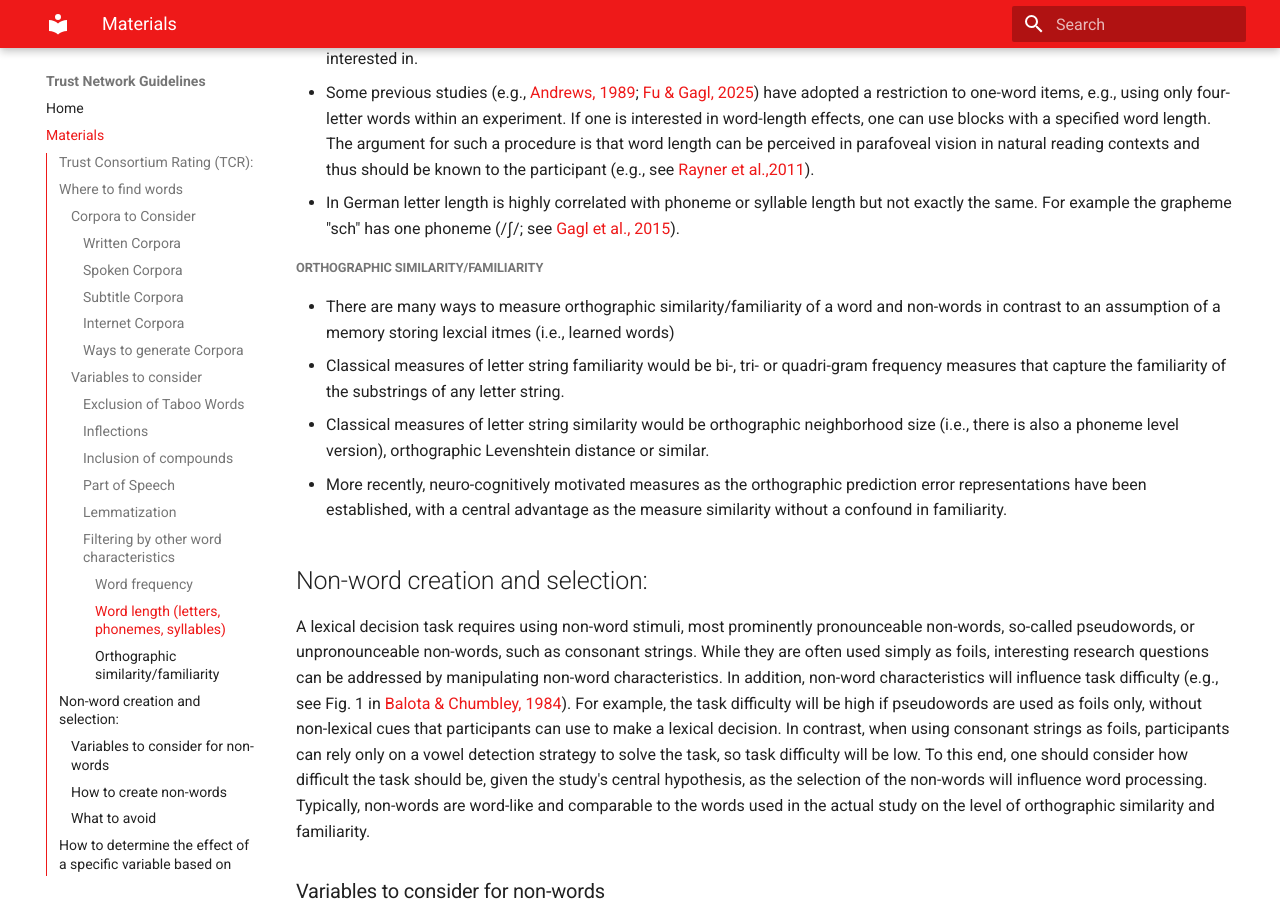
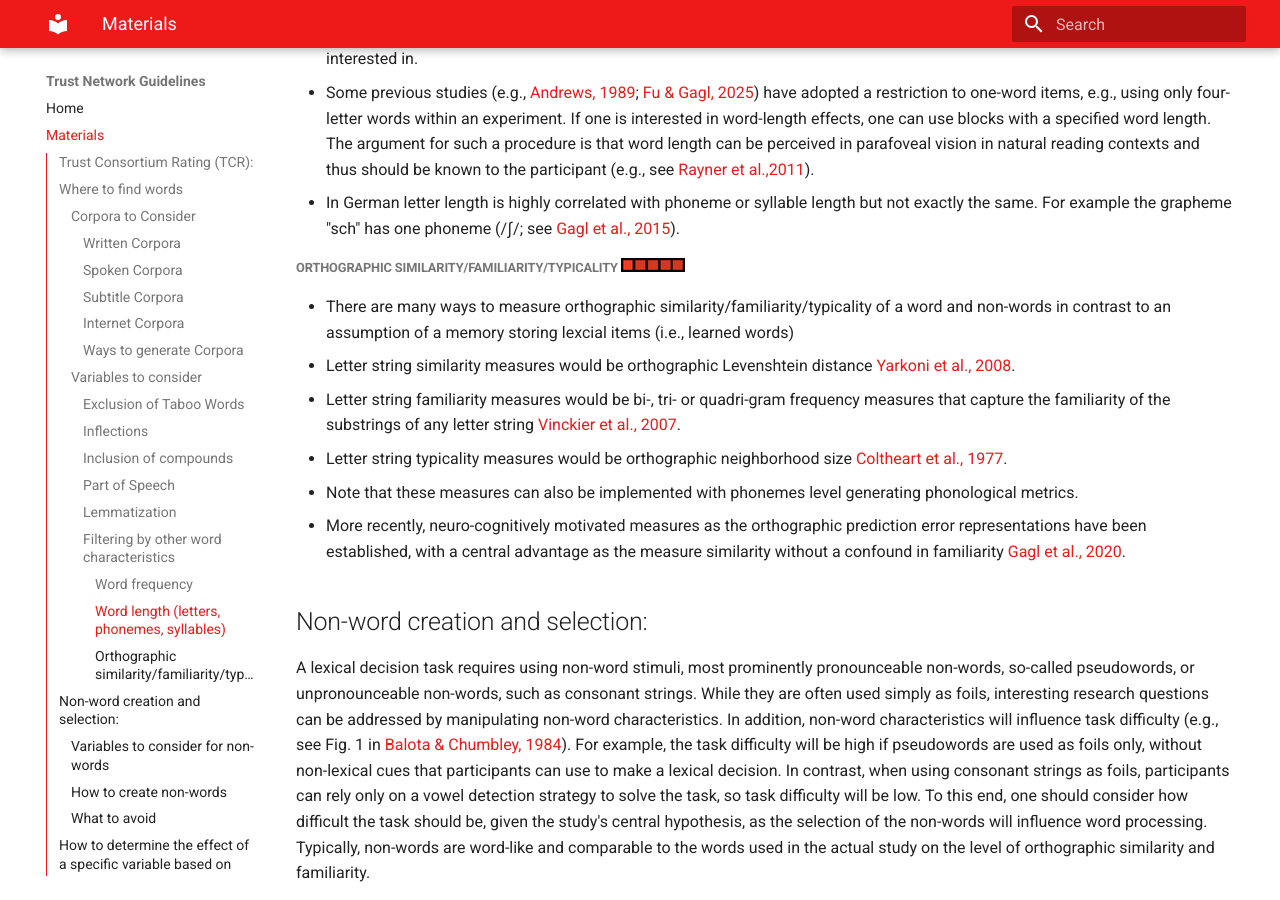
Before and after one commit to cwdeee/trust-network-guidelines, an MkDocs documentation site: the page built from docs/materials.md, in a window 1280 px wide and 900 px high, scrolled down 4707 px. Built offline with MkDocs 1.6.1 and Material for MkDocs 9.7.7, drawn with Linux system fonts in a browser that asks for light colours.

Commit message:
orth.-similarity

```diff
--- a/docs/materials.md
+++ b/docs/materials.md
@@ -122,12 +122,14 @@ There is an argument for excluding words with particularly low frequency, as the
 - Some previous studies (e.g., [Andrews, 1989](https://doi.org/10.1037/0278-7393.15.5.802); [Fu & Gagl, 2025](https://doi.org/10.1162/jocn_a_02301)) have adopted a restriction to one-word items, e.g., using only four-letter words within an experiment. If one is interested in word-length effects, one can use blocks with a specified word length. The argument for such a procedure is that word length can be perceived in parafoveal vision in natural reading contexts and thus should be known to the participant (e.g., see [Rayner et al.,2011](https://doi.org/10.1037/a0020990)).
 - In German letter length is highly correlated with phoneme or syllable length but not exactly the same. For example the grapheme "sch" has one phoneme (/ʃ/; see [Gagl et al., 2015](https://doi.org/10.1080/10888438.2015.1026969)).
 
-##### Orthographic similarity/familiarity
+##### Orthographic similarity/familiarity/typicality  ![Importance Rating 2](images/rating5.png)
 
-- There are many ways to measure orthographic similarity/familiarity of a word and non-words in contrast to an assumption of a memory storing lexcial itmes (i.e., learned words)
-- Classical measures of letter string familiarity would be bi-, tri- or quadri-gram frequency measures that capture the familiarity of the substrings of any letter string.
-- Classical measures of letter string similarity would be orthographic neighborhood size (i.e., there is also a phoneme level version), orthographic Levenshtein distance or similar.
-- More recently, neuro-cognitively motivated measures as the orthographic prediction error representations have been established, with a central advantage as the measure similarity without a confound in familiarity.
+- There are many ways to measure orthographic similarity/familiarity/typicality of a word and non-words in contrast to an assumption of a memory storing lexcial items (i.e., learned words)
+- Letter string similarity measures would be orthographic Levenshtein distance [Yarkoni et al., 2008](https://doi.org/10.3758/PBR.15.5.971).
+- Letter string familiarity measures would be bi-, tri- or quadri-gram frequency measures that capture the familiarity of the substrings of any letter string [Vinckier et al., 2007](https://doi.org/10.1016/j.neuron.2007.05.031).
+- Letter string typicality measures would be orthographic neighborhood size [Coltheart et al., 1977](https://www.taylorfrancis.com/chapters/edit/10.4324/9781003309734-29/access-internal-lexicon-max-coltheart-eileen-davelaar-jon-torfi-jonasson-derek-besner).
+- Note that these measures can also be implemented with phonemes level generating phonological metrics.
+- More recently, neuro-cognitively motivated measures as the orthographic prediction error representations have been established, with a central advantage as the measure similarity without a confound in familiarity [Gagl et al., 2020](https://doi.org/10.1016/j.neuroimage.2020.116727).
 
 ## Non-word creation and selection:
 A lexical decision task requires using non-word stimuli, most prominently pronounceable non-words, so-called pseudowords, or unpronounceable non-words, such as consonant strings. While they are often used simply as foils, interesting research questions can be addressed by manipulating non-word characteristics. In addition, non-word characteristics will influence task difficulty (e.g., see Fig. 1 in [Balota & Chumbley, 1984](https://doi.org/10.1037/0096-1523.10.3.340)). For example, the task difficulty will be high if pseudowords are used as foils only, without non-lexical cues that participants can use to make a lexical decision. In contrast, when using consonant strings as foils, participants can rely only on a vowel detection strategy to solve the task, so task difficulty will be low. To this end, one should consider how difficult the task should be, given the study's central hypothesis, as the selection of the non-words will influence word processing. Typically, non-words are word-like and comparable to the words used in the actual study on the level of orthographic similarity and familiarity.
```
